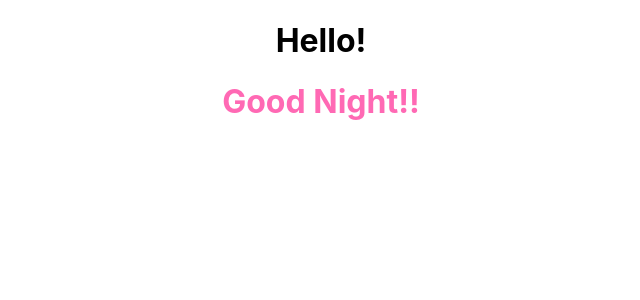
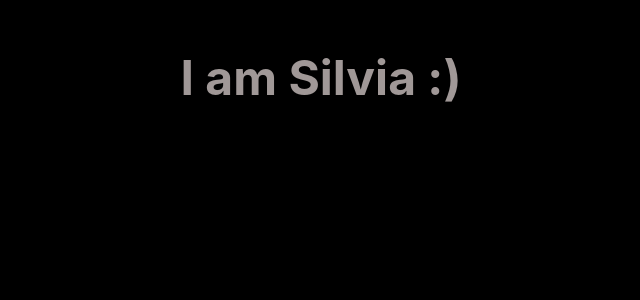
Before and after one commit to SilviaBaer/portfolio-website, a React (Create React App) app in the folder portfolio-website/: page / in a window 1280 px wide. Shown: the top 300 px of the page, without its empty margins (319-959 px from the left). Built offline with nearby package versions, Linux system fonts and the light colour scheme.

Commit message:
✨ add name component

```diff
--- a/portfolio-website/src/App.css
+++ b/portfolio-website/src/App.css
@@ -1,5 +1,6 @@
-.App {
+ .App {
   text-align: center;
+  background-color: black;
 }
 
 
--- a/portfolio-website/src/App.js
+++ b/portfolio-website/src/App.js
@@ -1,11 +1,10 @@
 import './App.css';
-import Greeting from "./components/greeting/greeting"
+import Name from "./components/name/name"
 
 function App() {
   return (
     <div className="App">
-    <h1>Hello!</h1>
-    <Greeting/>
+    <Name/>
     </div>
   );
 }
--- /dev/null
+++ b/portfolio-website/src/components/card/card.module.css
@@ -0,0 +1,3 @@
+.card {
+    background-color: hotpink;
+}
--- a/portfolio-website/src/components/greeting/greeting.module.css
+++ b/portfolio-website/src/components/greeting/greeting.module.css
@@ -1,3 +1,6 @@
 .greeting {
+    display: flex;
+	flex-direction: column;
+	justify-content: flex-start;
     color: hotpink;
 }
--- /dev/null
+++ b/portfolio-website/src/components/name/name.jsx
@@ -0,0 +1,12 @@
+import styles from "../name/name.module.css"
+
+function Name() {
+    return (
+        <div className={styles.container}>
+<h1 className={styles.name}>I am Silvia :)</h1>
+        </div>
+
+    )
+}
+
+export default Name
--- /dev/null
+++ b/portfolio-website/src/components/name/name.module.css
@@ -0,0 +1,7 @@
+.name {
+    color: #a09897;
+    padding: 1rem;
+    display: flex;
+    flex-direction: column;
+    font-size: 3rem;
+}
--- a/portfolio-website/src/index.css
+++ b/portfolio-website/src/index.css
@@ -5,6 +5,7 @@ body {
     sans-serif;
   -webkit-font-smoothing: antialiased;
   -moz-osx-font-smoothing: grayscale;
+  background-color: black;
 }
 
 code {
```
Also changed, not shown: portfolio-website/src/components/card/card.js (added, +9 -0 lines), portfolio-website/src/components/greeting/greeting.jsx (renamed from portfolio-website/src/components/greeting/greeting.js).
